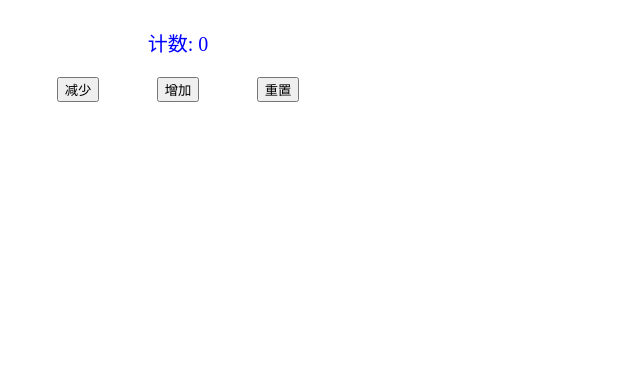
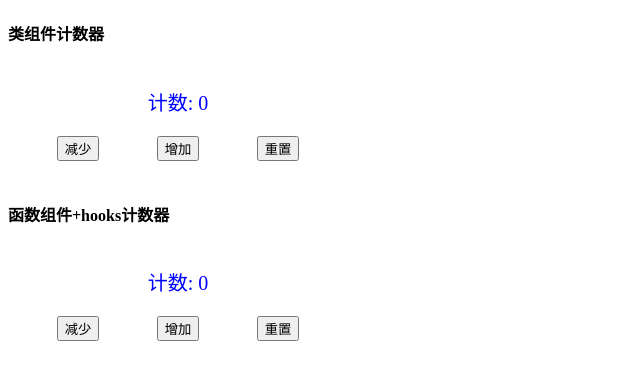
Before and after one commit to lizeyang1995/react-hooks-count, a React (Create React App) app: page / in a window 1280 px wide. Shown: the top 380 px of the page, without its empty margins (0-640 px from the left). Built offline with nearby package versions, Linux system fonts and the light colour scheme.

Commit message:
[izeyang] feat: using function component and hoooks

```diff
--- a/src/App.tsx
+++ b/src/App.tsx
@@ -1,9 +1,13 @@
 import React from 'react';
 import Counter01 from './components/counter01'
+import Counter02 from './components/counter02'
 function App() {
   return (
     <div className="App">
+      <h4>类组件计数器</h4>
       <Counter01 />
+      <h4>函数组件+hooks计数器</h4>
+      <Counter02 />
     </div>
   );
 }
--- a/src/components/counter01.tsx
+++ b/src/components/counter01.tsx
@@ -17,14 +17,32 @@ class Counter01 extends React.Component<CounterProps, CounterState> {
         count: 0
     }
 
+    decrease = () => {
+        this.setState({
+            count: this.state.count - 1
+        })
+    }
+
+    increase = () => {
+        this.setState({
+            count: this.state.count + 1
+        })
+    }
+
+    reset = () => {
+        this.setState({
+            count: 0
+        })
+    }
+
     render() {
         return (
             <div className="counter">
                 <div className="displayer">计数: {this.state.count}</div>
                 <div className="btns">
-                    <button>减少</button>
-                    <button>增加</button>
-                    <button>重置</button>
+                    <button onClick={this.decrease}>减少</button>
+                    <button onClick={this.increase}>增加</button>
+                    <button onClick={this.reset}>重置</button>
                 </div>
             </div>
         )
--- /dev/null
+++ b/src/components/counter02.tsx
@@ -0,0 +1,27 @@
+import React, { FC, ReactElement, useState } from 'react'
+import './counter.scss'
+
+const Counter02: FC = (): ReactElement => {
+    const [count, setCount] = useState<number>(0)
+    const decrease = () => {
+        setCount(count - 1)
+    }
+    const increase = () => {
+        setCount(count + 1)
+    }
+    const reset = () => {
+        setCount(0)
+    }
+    return (
+        <div className="counter">
+            <div className="displayer">计数: {count}</div>
+            <div className="btns">
+                <button onClick={decrease}>减少</button>
+                <button onClick={increase}>增加</button>
+                <button onClick={reset}>重置</button>
+            </div>
+        </div>
+    )
+}
+
+export default Counter02
```
Also changed, not shown: 1 other file (tests, documents, lock files or other folders).
